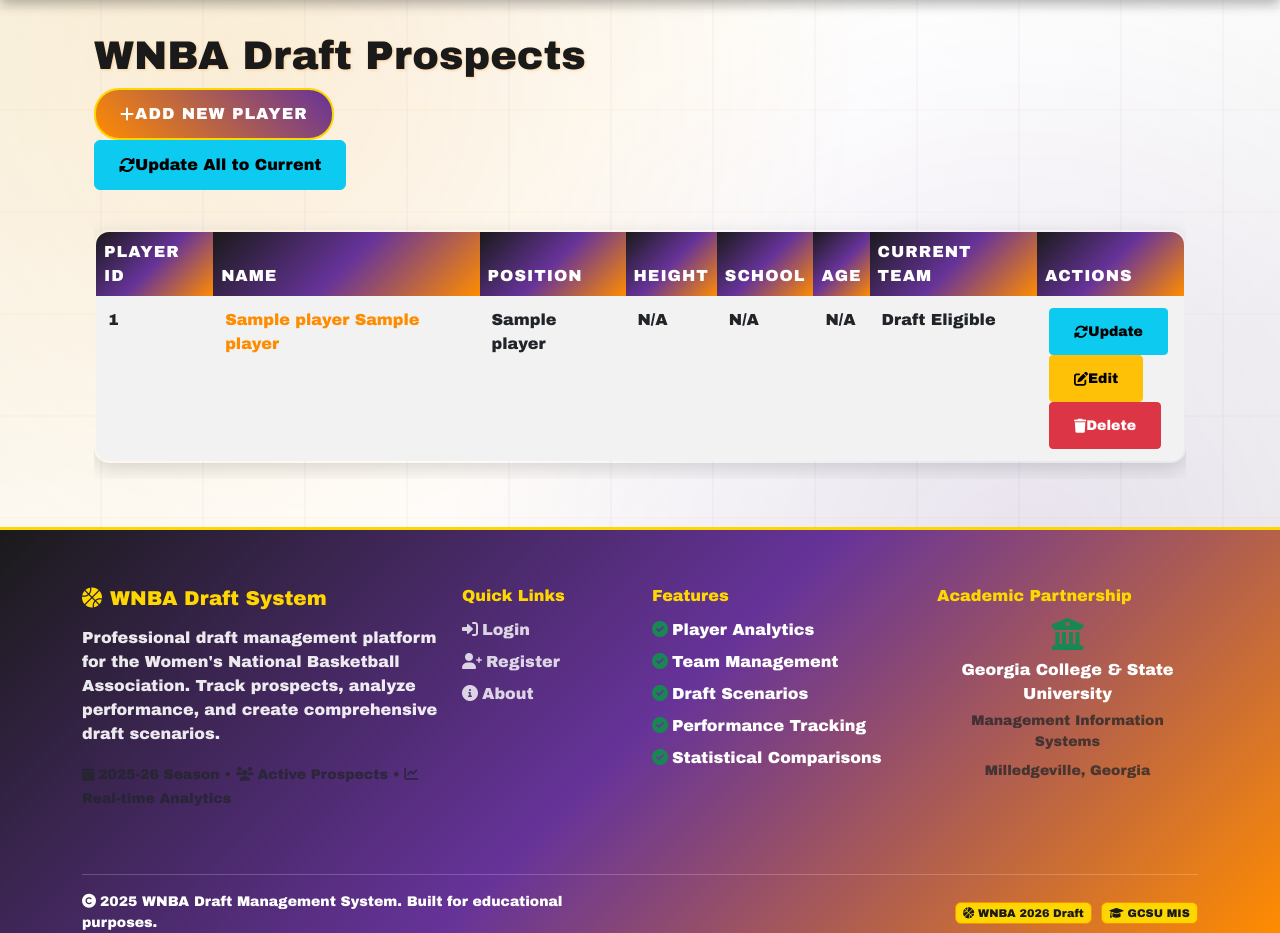
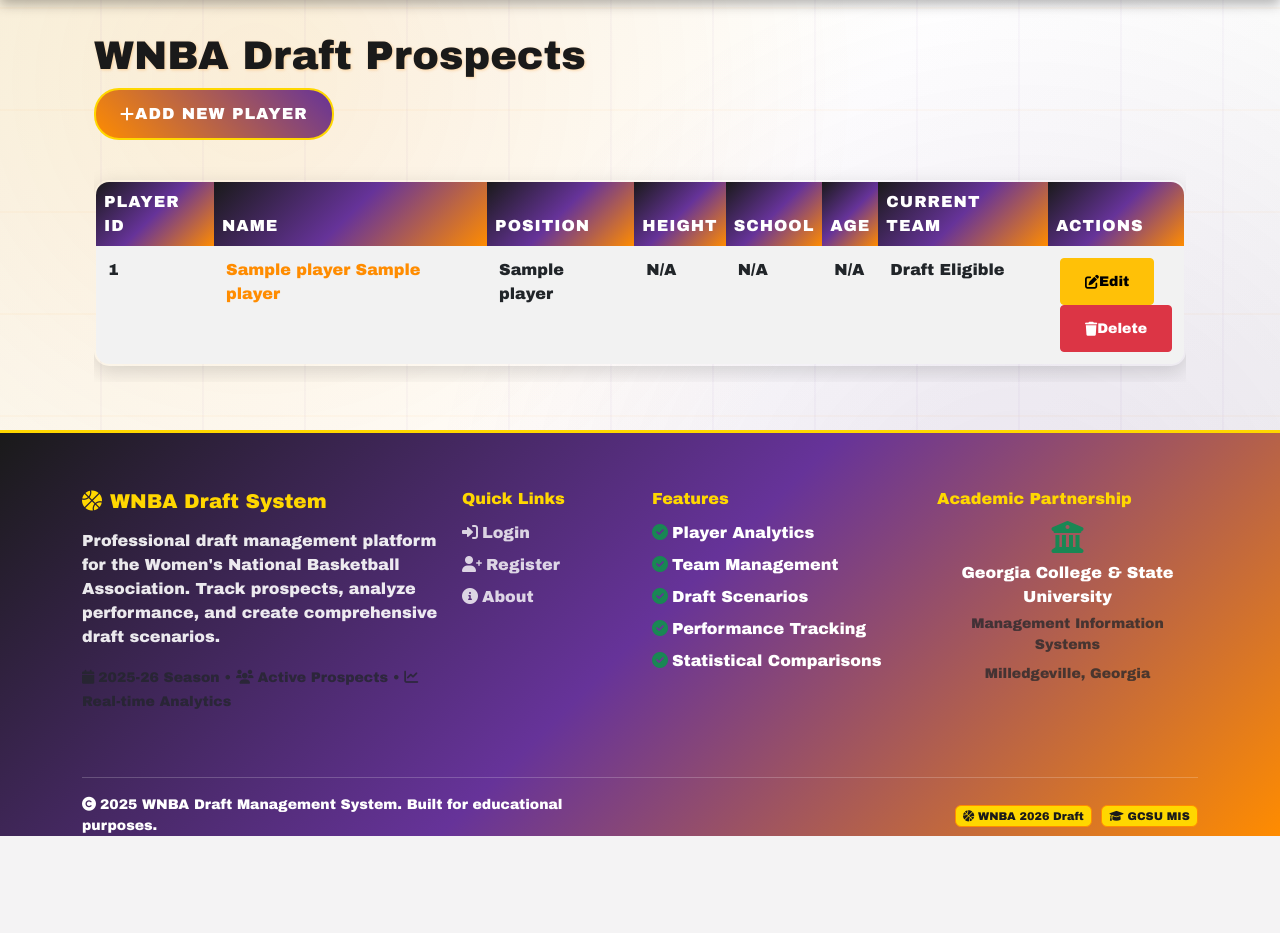
Before and after one commit to chandler-davis/davis-6391capstone, a Flask app: template app/templates/players.html in a window 1280 px wide. Shown: the part 79-1012 px from the top of the page. After the commit the page ends 915 px from the top, so only its background shows below. Run offline with Flask 3, Linux system fonts and the light colour scheme; the template is opened without the code that fills it: most values are stand-ins (such as "Sample title", 1, 10 or a date in 2020); some libraries are stand-ins or nearby versions.

Commit message:
Streamline player update interface to use single modal
- Removed redundant "Update" button that used multiple confirm/alert dialogs
- Removed "Update All to Current" button with multiple message boxes
- Deleted JavaScript functions that created multiple popup dialogs
- Streamlined interface to use only clean modal dialogs for all actions
- Consistent user experience with Add/Edit/Delete all using modals

🤖 Generated with [Claude Code](https://claude.ai/code)

Co-Authored-By: Claude <noreply@anthropic.com>

```diff
--- a/app/templates/players.html
+++ b/app/templates/players.html
@@ -46,9 +46,6 @@
         <button type="button" class="btn btn-primary me-2" data-bs-toggle="modal" data-bs-target="#addPlayerModal">
             <i class="fas fa-plus"></i> Add New Player
         </button>
-        <button type="button" class="btn btn-info" onclick="updateAllToCurrent()" title="Update all players to current 2025-26 season information">
-            <i class="fas fa-sync-alt"></i> Update All to Current
-        </button>
     </div>
 
     <!-- Table displaying all players -->
@@ -87,9 +84,6 @@
                     {% endif %}
                 </td>
                 <td>
-                    <button type="button" class="btn btn-info btn-sm me-1" onclick="updateToCurrent({{ player[0] }}, '{{ player[1] }}', '{{ player[2] }}')" title="Update to current 2025-26 season info">
-                        <i class="fas fa-sync-alt"></i> Update
-                    </button>
                     <button type="button" class="btn btn-warning btn-sm me-1" onclick="editPlayer({{ player[0] }})" data-bs-toggle="modal" data-bs-target="#editPlayerModal">
                         <i class="fas fa-edit"></i> Edit
                     </button>
@@ -336,76 +330,6 @@ function editPlayer(playerId) {
         });
 }
 
-function updateToCurrent(playerId, firstName, lastName) {
-    if (!confirm(`Update ${firstName} ${lastName} to current 2025-26 season information?`)) {
-        return;
-    }
-
-    const button = event.target;
-    const originalText = button.innerHTML;
-    button.innerHTML = '<i class="fas fa-spinner fa-spin"></i> Updating...';
-    button.disabled = true;
-
-    fetch(`{{ url_for('players.update_to_current', player_id=0) }}`.replace('0', playerId), {
-        method: 'POST',
-        headers: {
-            'Content-Type': 'application/json',
-        },
-    })
-    .then(response => response.json())
-    .then(data => {
-        if (data.success) {
-            // Show success message and reload page
-            alert(`✅ Successfully updated ${firstName} ${lastName} with current information!`);
-            location.reload();
-        } else {
-            alert(`❌ Error: ${data.message}`);
-            button.innerHTML = originalText;
-            button.disabled = false;
-        }
-    })
-    .catch(error => {
-        console.error('Error:', error);
-        alert('❌ Network error occurred');
-        button.innerHTML = originalText;
-        button.disabled = false;
-    });
-}
-
-function updateAllToCurrent() {
-    if (!confirm('Update ALL players to current 2025-26 season information? This will update schools, ages, heights, and positions for all players.')) {
-        return;
-    }
-
-    const button = event.target;
-    const originalText = button.innerHTML;
-    button.innerHTML = '<i class="fas fa-spinner fa-spin"></i> Updating All...';
-    button.disabled = true;
-
-    fetch('{{ url_for("players.update_all_to_current") }}', {
-        method: 'POST',
-        headers: {
-            'Content-Type': 'application/json',
-        },
-    })
-    .then(response => response.json())
-    .then(data => {
-        if (data.success) {
-            alert(`✅ Successfully updated ${data.updated_count} players with current information!`);
-            location.reload();
-        } else {
-            alert(`❌ Error: ${data.message}`);
-            button.innerHTML = originalText;
-            button.disabled = false;
-        }
-    })
-    .catch(error => {
-        console.error('Error:', error);
-        alert('❌ Network error occurred');
-        button.innerHTML = originalText;
-        button.disabled = false;
-    });
-}
 
 let currentPlayerId = null;
 
```
